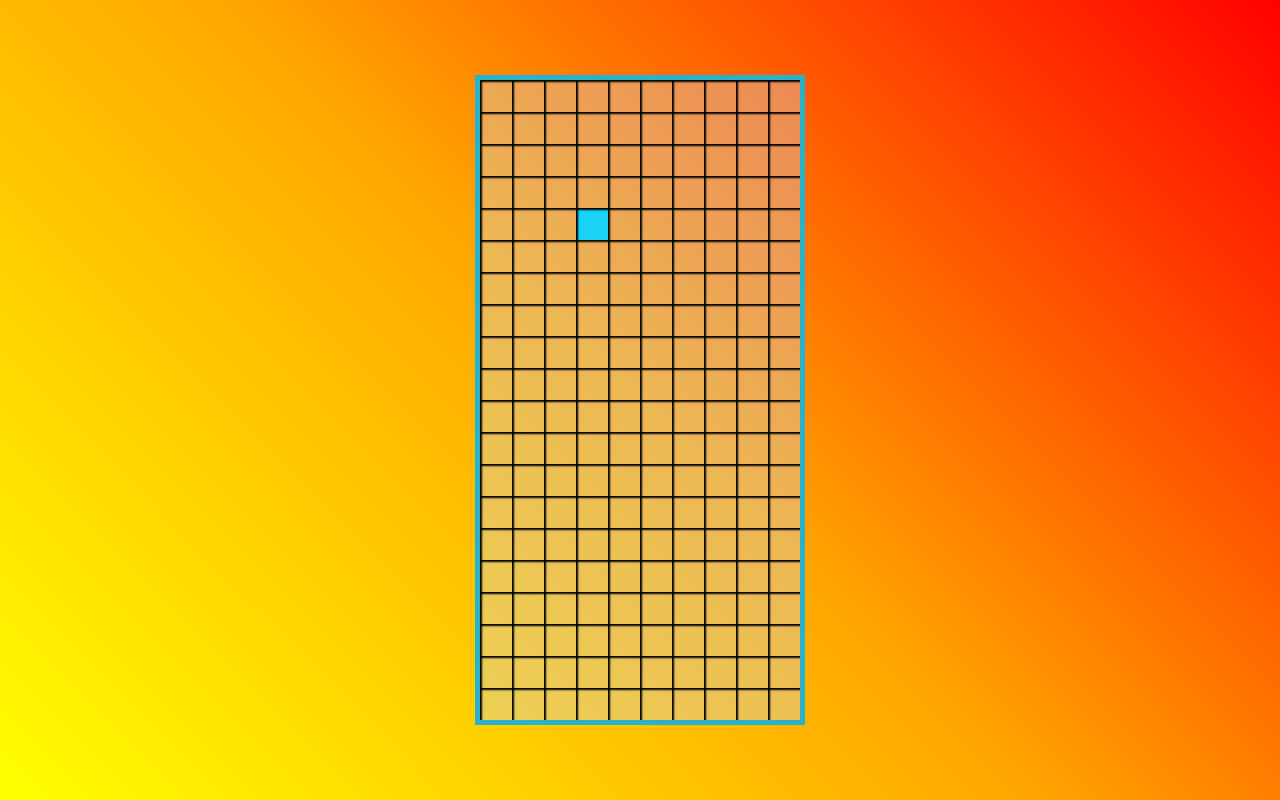
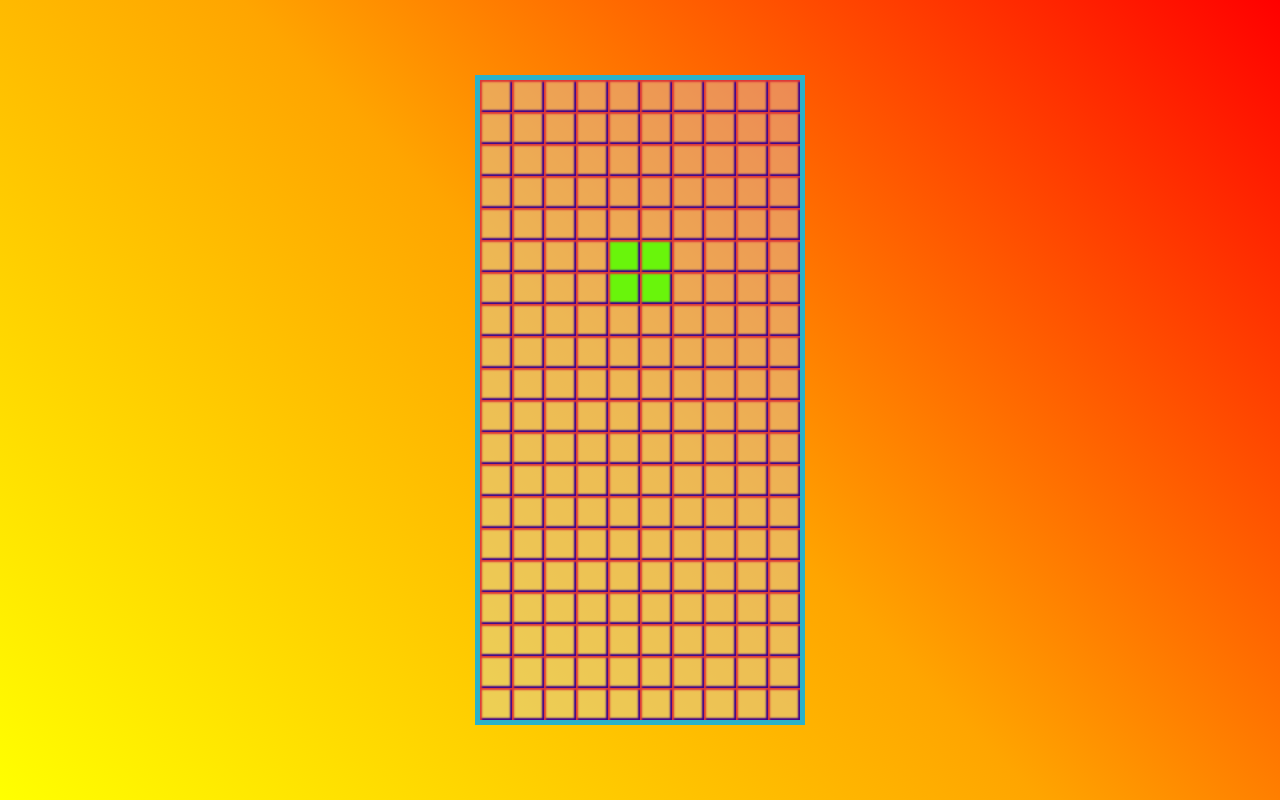
Before and after one commit to IvanBondarenkoIT/marafon-tetris-24.06, a plain HTML site: page index.html in a window 1280 px wide. Drawn offline with Linux system fonts and the light colour scheme.

Commit message:
Lesson 2

```diff
--- a/scripts.js
+++ b/scripts.js
@@ -4,15 +4,21 @@ const PLAYFILED_ROWS    = 20;
 let playfield;
 
 const TETROMINO_NAMES = [
-    'O', 'L', 'J', 'Z'
+    'O',
+    'L',
+    'J',
+    'Z'
 ]
 
 const TETROMINOES = {
     'O': [
-       [1]
+       [1, 1],
+       [1, 1]
     ],
     'L':[
-       [1]
+       [0, 0, 1],
+       [1, 1, 1],
+       [0, 0, 0],
     ],
     'J':[
         [1]
@@ -23,20 +29,28 @@ const TETROMINOES = {
 
 }
 
+
+
 let tetromino = {
     name: '',
+    matrix: [],
     column: 0,
     row: 0,
 }
 
 
+function convertPositionToIndex(row, col){
+    return row * PLAYFILED_COLUMNS + col
 
-function generateTetromino(x, y){
+}
+
+
+function generateTetromino(){
     const nameTetro = TETROMINO_NAMES[0];
-    const matrix = TETROMINOES[0];
+    const matrix = TETROMINOES['O'];
 
-    const columnTetro = x;
-    const rowTetro    = y;
+    const columnTetro = 4;
+    const rowTetro    = 5;
 
 
     tetromino = {
@@ -45,28 +59,6 @@ function generateTetromino(x, y){
         column: columnTetro,
         row: rowTetro,
     }
-
-}
-
-function drowPlayfield(){
-
-    for (let row = 0; row < PLAYFILED_ROWS; row++ ){
-        playfield[4][3] = 'O';
-
-        for (let column = 0; column < PLAYFILED_COLUMNS; column++){
-            if (!playfield[row][column]) continue;
-
-            const nameFigure = 'L';
-            const cellIndex = convertPositionToIndex(row, column);
-
-            cells[cellIndex].classList.add(nameFigure);
-        }
-
-    }
-}
-
-function convertPositionToIndex(row, col){
-    return row * PLAYFILED_COLUMNS + col
 
 }
 
@@ -83,10 +75,38 @@ function generatePlayfield(){
     console.table(playfield)
 }
 
+function drawTetromino(){
+    const name = tetromino.name;
+    const tetrominoMatrixSize = tetromino.matrix.length;
+
+    for(let row = 0; row < tetrominoMatrixSize; row++){
+        for(let column = 0; column < tetrominoMatrixSize; column++){
+            if(!tetromino.matrix[row][column]){continue}
+
+            const cellIndex = convertPositionToIndex(tetromino.row + row, tetromino.column + column);
+            cells[cellIndex].classList.add(name);        }
+    }
+}
+
+function drowPlayfield(){
+
+    for (let row = 0; row < PLAYFILED_ROWS; row++ ){
+        for (let column = 0; column < PLAYFILED_COLUMNS; column++){
+            if (!playfield[row][column]) continue;
+
+            const nameFigure = 'O';
+            const cellIndex = convertPositionToIndex(row, column);
+
+            cells[cellIndex].classList.add(nameFigure);
+        }
+
+    }
+}
 
 
-generatePlayfield()
+generatePlayfield();
 let cells = document.querySelectorAll('.tetris div');
-generateTetromino()
+generateTetromino();
 
-drowPlayfield()
+drowPlayfield();
+drawTetromino();
--- a/style.css
+++ b/style.css
@@ -17,12 +17,27 @@ body{
 
 }
 
+/* .tetris div{
+    height: min(4vh, 7vw);
+    width: min(4vh, 7vw);
+    background: rgba(211, 211, 211, 0.4);
+    box-shadow:
+        inset 2px 2px 2px rgb(221, 54, 54),
+        inset -2px -2px 2px rgb(62, 0, 139)
+    ;
+} */
+
 .tetris div{
     height: min(4vh, 7vw);
     width: min(4vh, 7vw);
     background: rgba(211, 211, 211, 0.4);
     box-shadow:
-        inset 2px 2px 2px black
+    /* inset 2px 2px 2px black,
+    inset -2px -2px -2px wheat */
+        /* /* inset 2px 2px 2px rgb(221, 54, 54), */
+        /* inset -2px -2px -2px rgb(105, 245, 11),  */
+        inset 2px 2px 2px rgb(221, 54, 54),
+        inset -2px -2px 2px rgb(62, 0, 139)
         /* inset -2px -2px -2px rebeccapurple */
     ;
 
```
